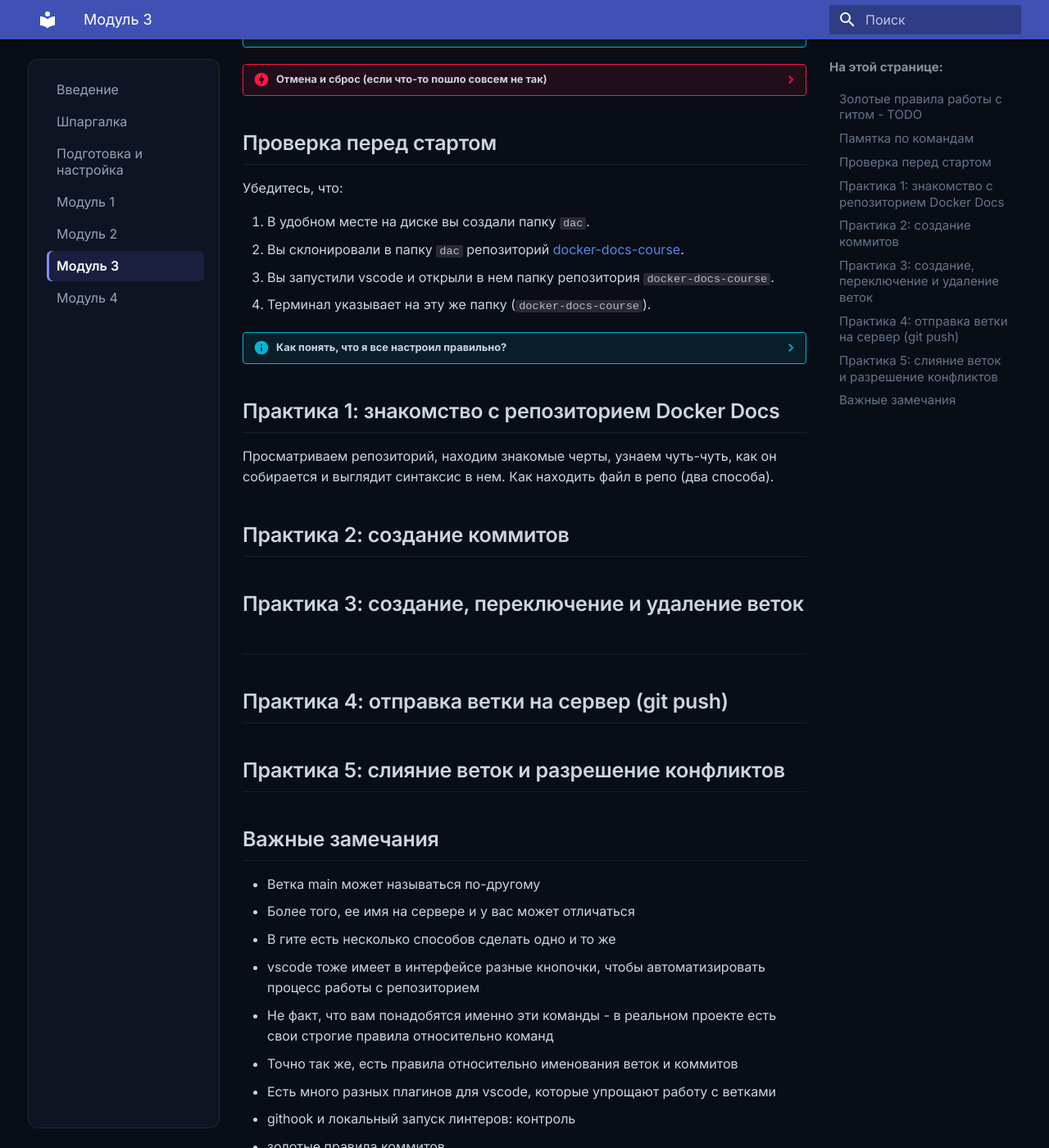
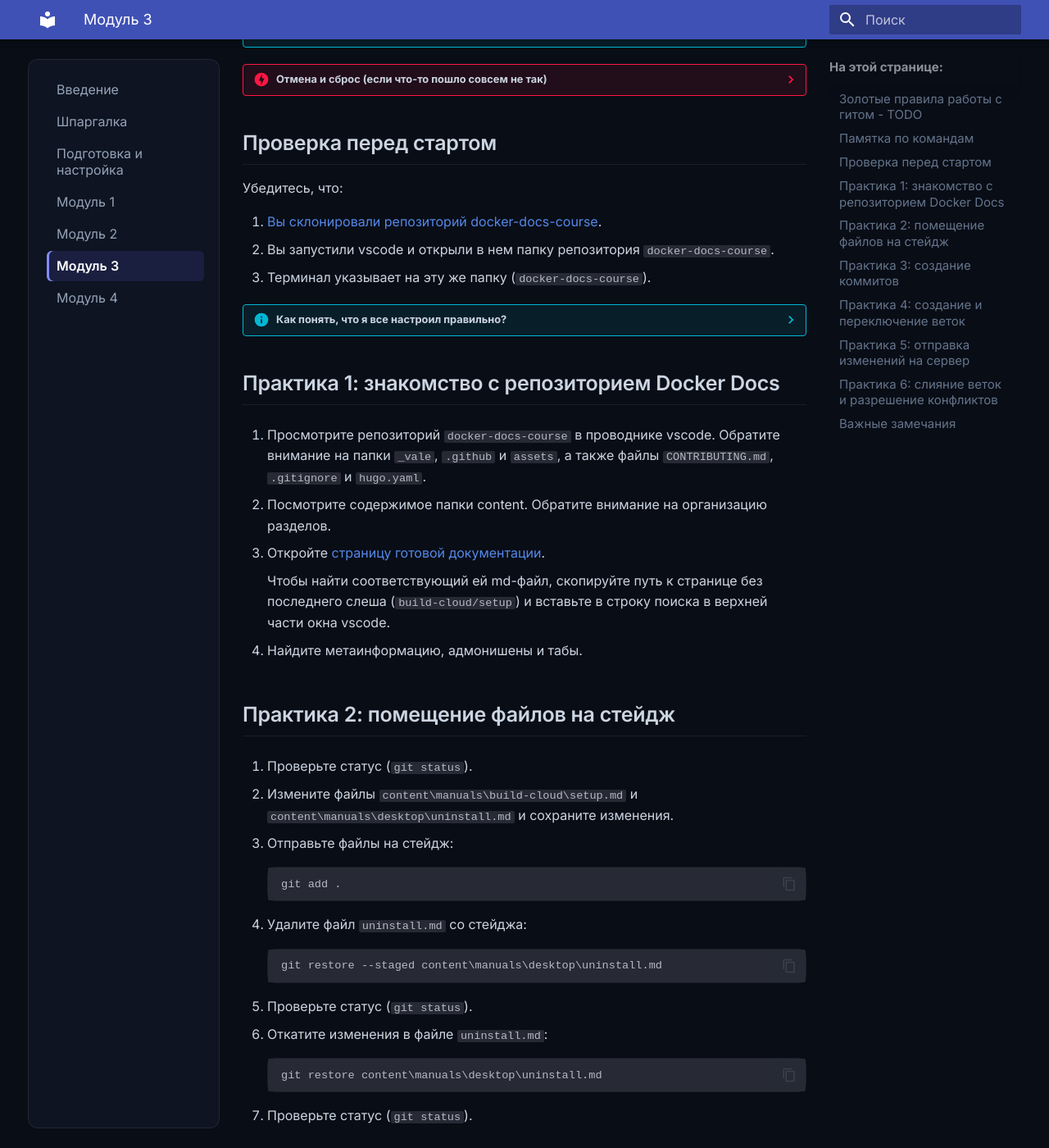
Before and after one commit to zvezdochetu/dac, an MkDocs documentation site: the page built from docs/module-3.md, in a window 1280 px wide and 1400 px high, scrolled down 833 px. Shown: the whole window at 82% size. Built offline with MkDocs 1.6.1 and Material for MkDocs 9.7.7, drawn with Linux system fonts in a browser that asks for light colours; some of the changed text lies outside the part shown.

Commit message:
feat: module 3 wip

````diff
--- a/docs/module-3.md
+++ b/docs/module-3.md
@@ -192,8 +192,7 @@
 
 Убедитесь, что:
 
-1. В удобном месте на диске вы создали папку `dac`.
-1. Вы склонировали в папку `dac` репозиторий [docker-docs-course](https://github.com/zvezdochetu/docker-docs-course).
+1. [Вы склонировали репозиторий docker-docs-course](prerequisites.md#clone).
 1. Вы запустили vscode и открыли в нем папку репозитория `docker-docs-course`.
 1. Терминал указывает на эту же папку (`docker-docs-course`).
 
@@ -225,22 +224,54 @@
 
 ## Практика 1: знакомство с репозиторием Docker Docs
 
-Просматриваем репозиторий, находим знакомые черты, узнаем чуть-чуть, как он собирается и выглядит синтаксис в нем. Как находить файл в репо (два способа).
+1. Просмотрите репозиторий `docker-docs-course` в проводнике vscode. Обратите внимание на папки `_vale`, `.github` и `assets`, а также файлы `CONTRIBUTING.md`, `.gitignore` и `hugo.yaml`.
 
-## Практика 2: создание коммитов
+1. Посмотрите содержимое папки content. Обратите внимание на организацию разделов.
+
+1. Откройте [страницу готовой документации](https://zvezdochetu.github.io/docker-docs-course/build-cloud/setup/).
+
+    Чтобы найти соответствующий ей md-файл, скопируйте путь к странице без последнего слеша (`build-cloud/setup`) и вставьте в строку поиска в верхней части окна vscode.
+
+1. Найдите метаинформацию, адмонишены и табы.
+
+## Практика 2: помещение файлов на стейдж
+
+1. Проверьте статус (`git status`).
+
+1. Измените файлы `content\manuals\build-cloud\setup.md` и `content\manuals\desktop\uninstall.md` и сохраните изменения.
+
+1. Отправьте файлы на стейдж:
+
+    ```
+    git add .
+    ```
+
+1. Удалите файл `uninstall.md` со стейджа:
+
+    ```
+    git restore --staged content\manuals\desktop\uninstall.md
+    ```
+
+1. Проверьте статус (`git status`).
+
+1. Откатите изменения в файле `uninstall.md`:
+
+    ```
+    git restore content\manuals\desktop\uninstall.md
+    ```
+
+1. Проверьте статус (`git status`).
+
+## Практика 3: создание коммитов
 
 
-
-## Практика 3: создание, переключение и удаление веток
+## Практика 4: создание и переключение веток
 
 
-
-## Практика 4: отправка ветки на сервер (git push)
+## Практика 5: отправка изменений на сервер
 
 
-
-## Практика 5: слияние веток и разрешение конфликтов
-
+## Практика 6: слияние веток и разрешение конфликтов
 
 
 ## Важные замечания
--- a/mkdocs.yml
+++ b/mkdocs.yml
@@ -28,7 +28,13 @@ markdown_extensions:
       alternate_style: true
   - tables                      # Поддержка таблиц
   - toc:
-      permalink: true     # Добавляет иконку-ссылку (#) рядом с каждым заголовком
+      permalink: "#"            # Добавляет иконку-ссылку (#) рядом с каждым заголовком
+  - attr_list # Позволяет задавать кастомные id, классы и атрибуты
+  - pymdownx.superfences
+  - pymdownx.tabbed:
+      alternate_style: true
+  - pymdownx.highlight:
+      #default_lang: bash
 
 extra_css:
   - stylesheets/extra.css
````
Also changed, not shown: docs/prerequisites.md (+41 -4 lines), docs/stylesheets/extra.css (line endings or trailing spaces).
